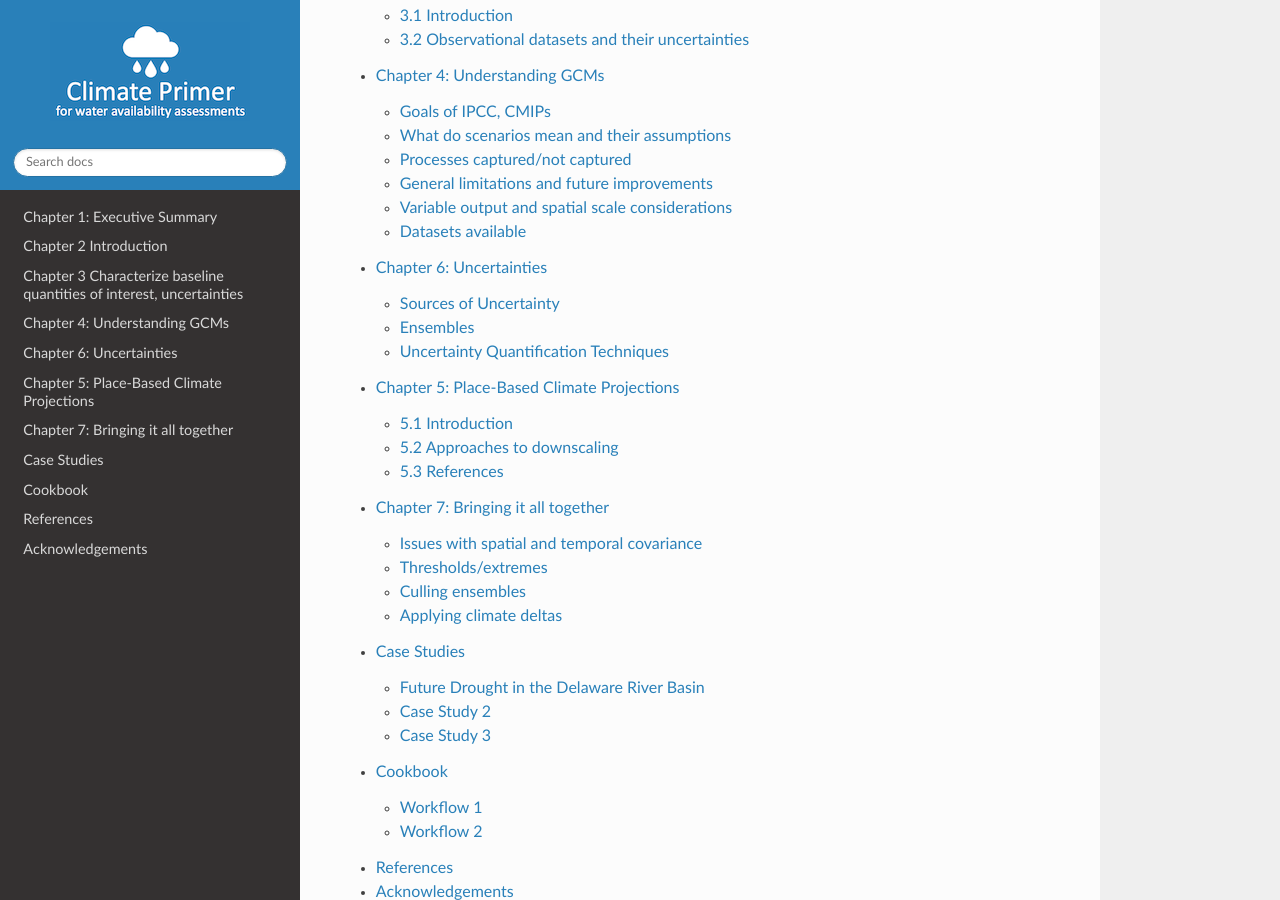
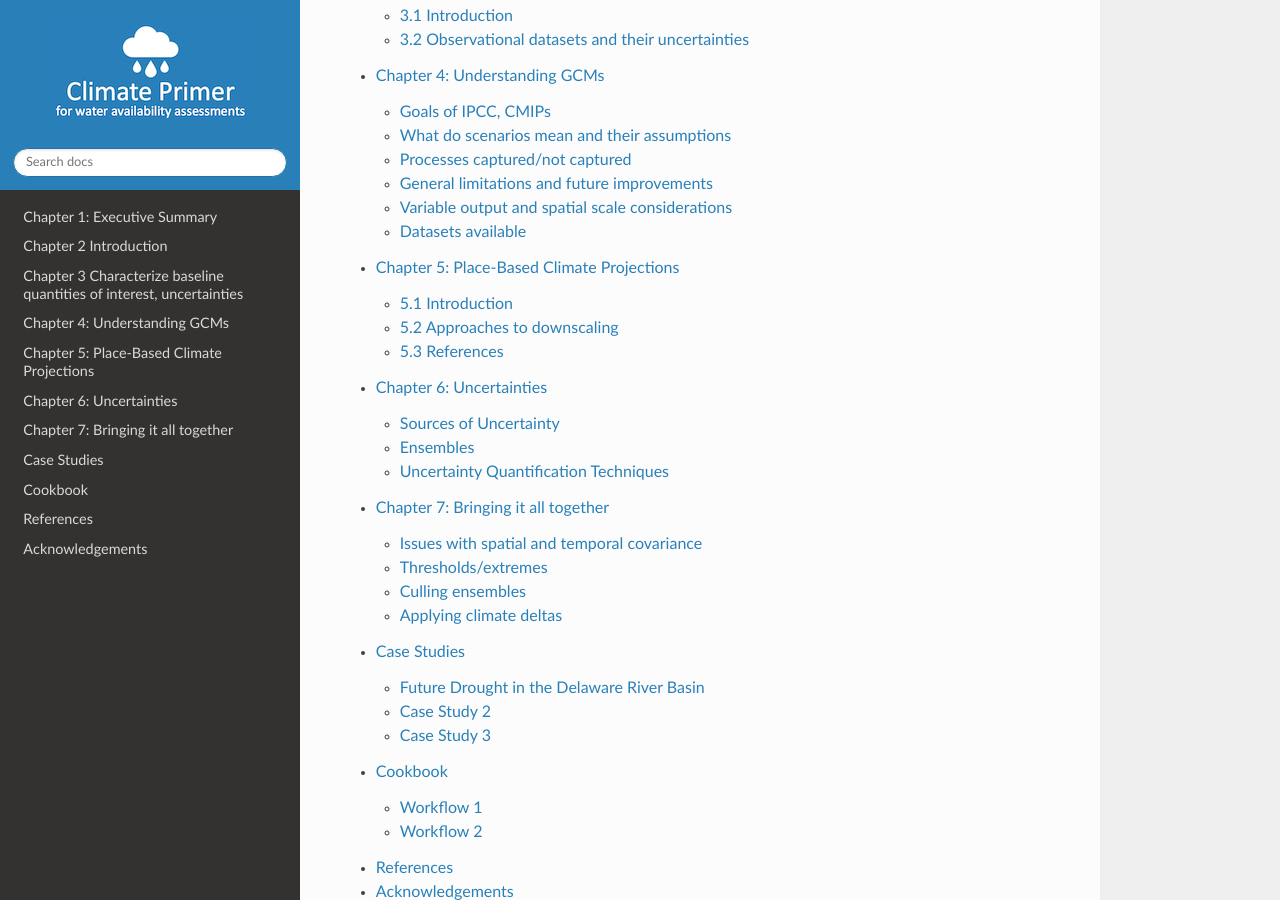
Before and after one commit to NCAR/climate-primer-water, a Sphinx documentation site: the page built from doc/index.rst, in a window 1280 px wide and 900 px high, scrolled down 368 px. Built offline with Sphinx 7.4.7 and the Read the Docs theme 2.0.0, drawn with Linux system fonts in a browser that asks for light colours.

```diff
--- a/doc/index.rst
+++ b/doc/index.rst
@@ -17,8 +17,8 @@ A project of the National Center for Atmospheric Research
    introduction.rst
    baselines.rst
    gcms.rst
+   downscaling.rst
    ensembles.rst
-   downscaling.rst
    attribution.rst
    casestudies.rst
    cookbook.rst
```
